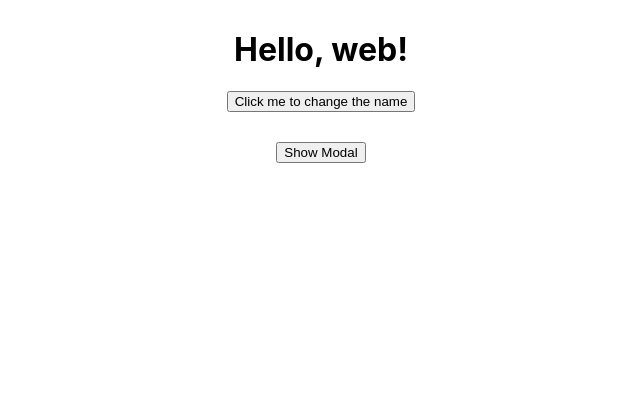
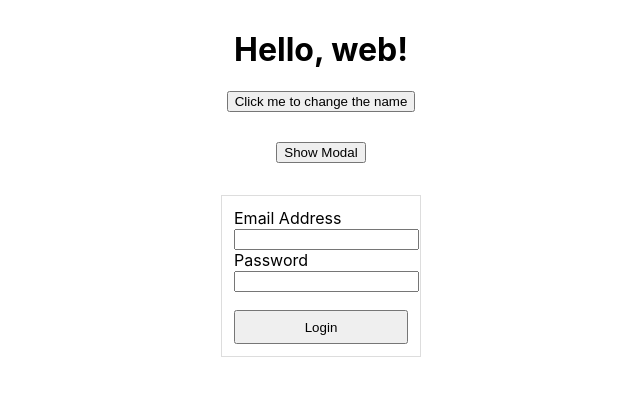
Before and after one commit to mdashmiller/fun-with-hooks, a React (Create React App) app: page / in a window 1280 px wide. Shown: the top 396 px of the page, without its empty margins (319-959 px from the left). Built offline with nearby package versions, Linux system fonts and the light colour scheme.

Commit message:
add form and useForm hook

```diff
--- a/src/App.js
+++ b/src/App.js
@@ -2,6 +2,7 @@ import React from 'react'
 import Greeting from './components/Greeting'
 import Modal from './components/Modal'
 import useModal from './customHooks/useModal'
+import Form from './components/Form'
 
 function App() {
   const { isShowing, toggle } = useModal()
@@ -16,6 +17,7 @@ function App() {
         isShowing={isShowing}
         hide={toggle}
       />
+      <Form />
     </div>
   )
 }
--- /dev/null
+++ b/src/components/Form.js
@@ -0,0 +1,49 @@
+import React from 'react'
+import useForm from '../customHooks/useForm'
+
+const Form = () => {
+  const initialValues = {
+    email: '',
+    password: ''
+  }
+
+  const { values, handleSubmit, handleChange } = useForm(initialValues, login)
+
+  function login() {
+    console.log(values)
+  }
+
+  return (
+    <form className="form" onSubmit={handleSubmit}>
+      <div className="field">
+        <label className="label">Email Address</label>
+        <div className="control">
+          <input
+            className="input"
+            type="email"
+            name="email"
+            onChange={handleChange}
+            value={values.email}
+            required
+          />
+        </div>
+      </div>
+      <div className="field">
+        <label className="label">Password</label>
+        <div className="control">
+          <input
+            className="input"
+            type="password"
+            name="password"
+            onChange={handleChange}
+            value={values.password}
+            required
+          />
+        </div>
+      </div>
+      <button className="button" type="submit">Login</button>
+    </form>
+  )
+}
+
+export default Form
--- /dev/null
+++ b/src/customHooks/useForm.js
@@ -0,0 +1,29 @@
+import { useState } from 'react'
+
+const useForm = (initialValues, callback) => {
+  const [values, setValues] = useState(initialValues)
+
+  const handleSubmit = event => {
+    if (event) event.preventDefault()
+
+    callback()
+  }
+
+  const handleChange = event => {
+    event.persist()
+
+    setValues(values => ({
+      ...values,
+      [event.target.name]: event.target.value
+    }))
+
+  }
+
+  return {
+    values,
+    handleSubmit,
+    handleChange
+  }
+}
+
+export default useForm
--- a/src/index.css
+++ b/src/index.css
@@ -41,3 +41,16 @@ code {
   margin-left: 62px;
   display: block;
 }
+
+.form {
+  margin: 32px auto;
+  width: 174px;
+  border: 1px solid #ddd;
+  padding: 12px;
+}
+
+.button {
+  width: 174px;
+  height: 34px;
+  margin-top: 18px;
+}
```
